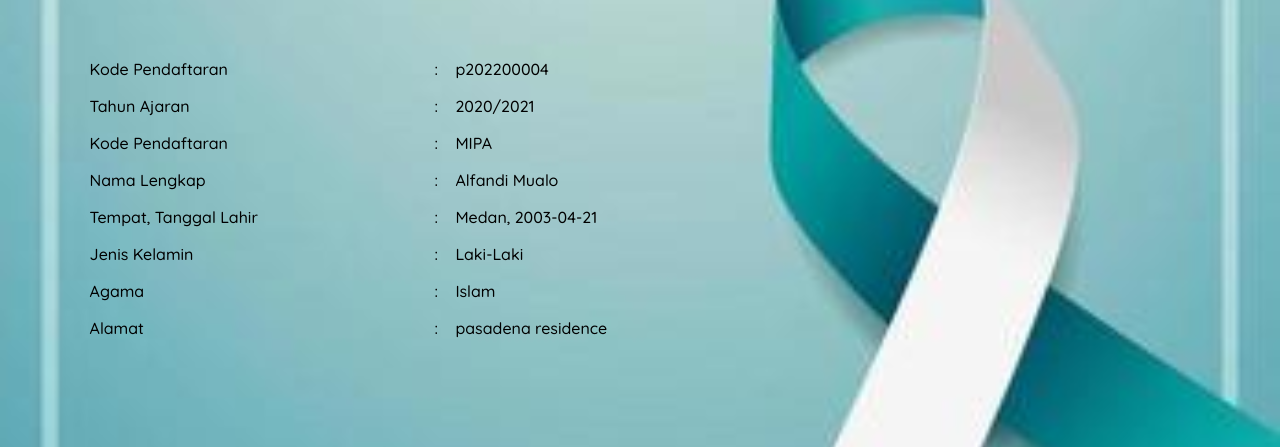
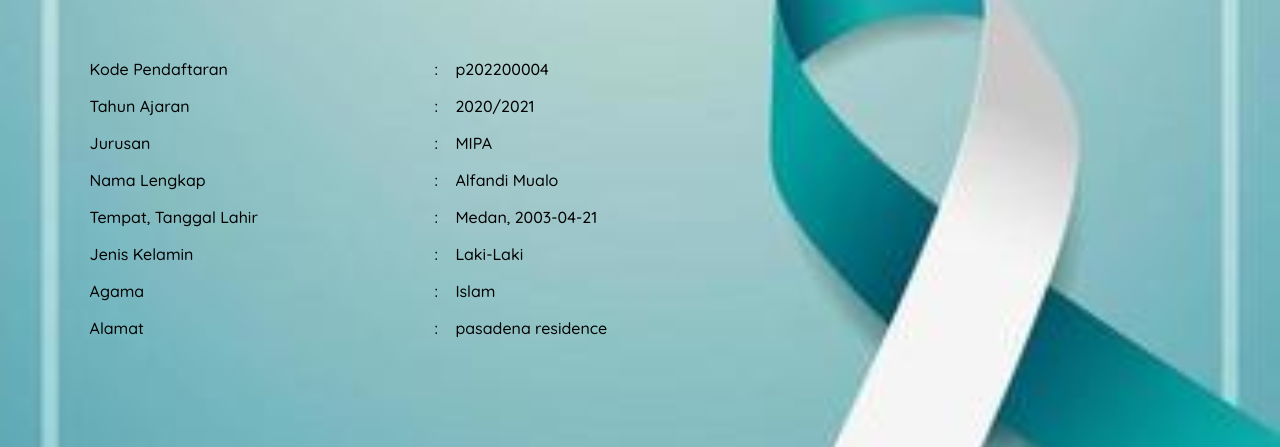
Before and after one commit to FawwazIkbar/Kel-8_projek-PPW, a PHP site: page /cetak-bukti.php?id=p202200004 in a window 1280 px wide. Shown: the part 132-579 px from the top of the page. Run offline with PHP 8.4, Linux system fonts and the light colour scheme; data comes from the database, SQL or seed files in the repository.

Commit message:
Update cetak-bukti.php

```diff
--- a/cetak-bukti.php
+++ b/cetak-bukti.php
@@ -38,7 +38,7 @@
             <td>:</td>
             <td><?php echo $p->th_ajaran ?></td>
         </tr>    <tr>
-            <td> &nbsp; &nbsp; Kode Pendaftaran</td>
+            <td> &nbsp; &nbsp; Jurusan</td>
             <td>:</td>
             <td><?php echo $p->jurusan ?></td>
         </tr>    <tr>
```
